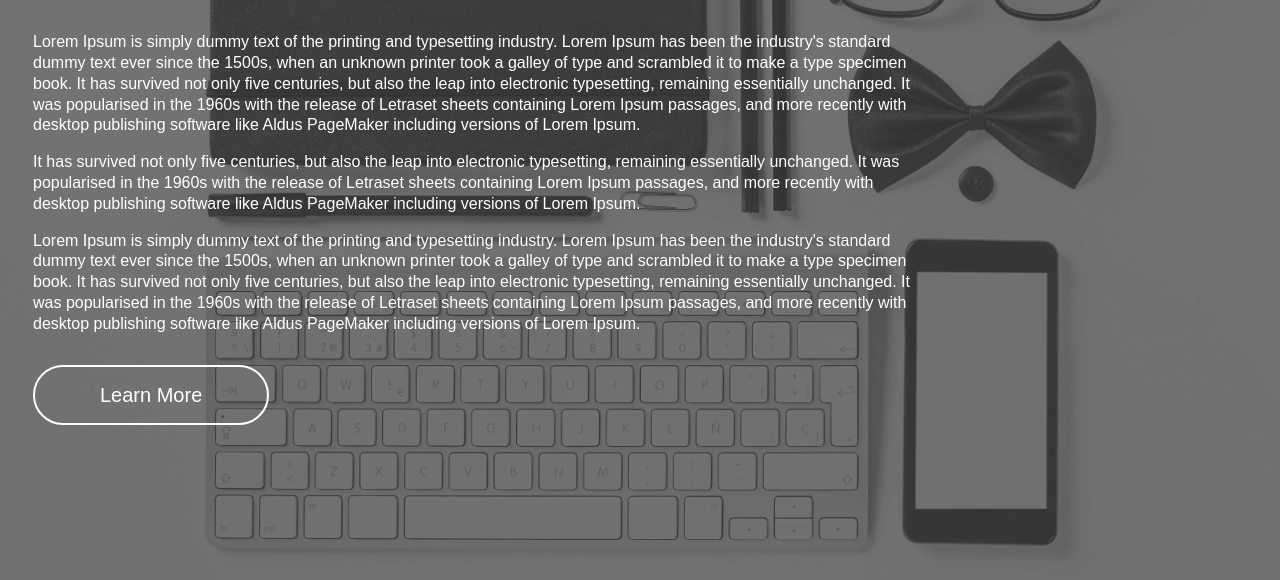
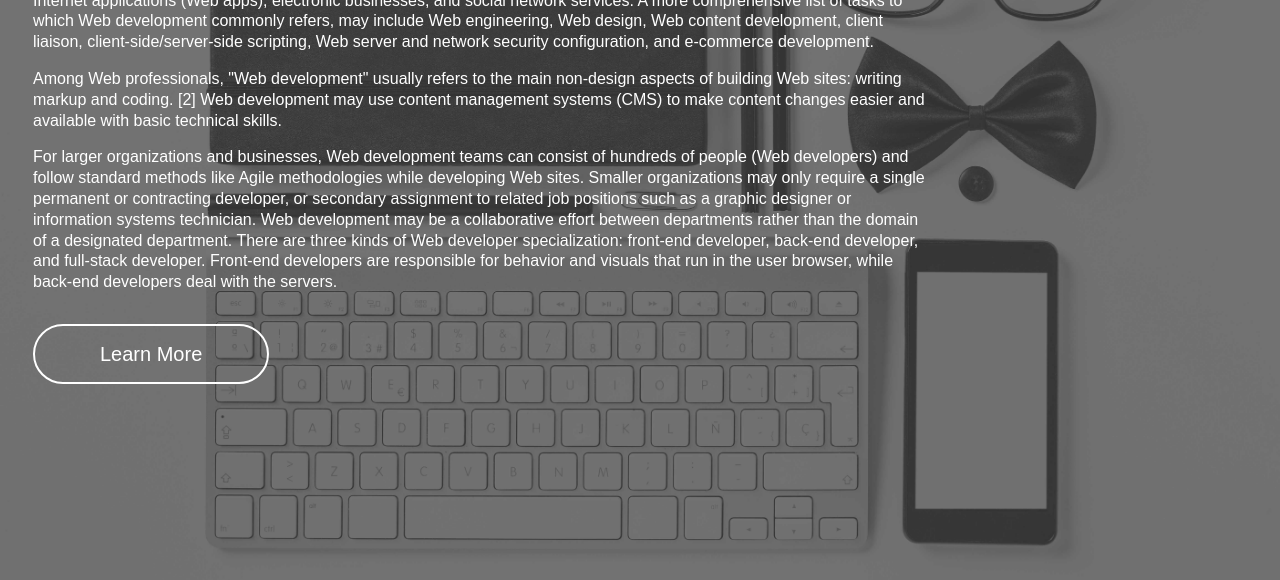
Before and after one commit to laramsj/laradev, a plain HTML site: page 2 - html5 & css3/basic-page/index.html in a window 1280 px wide. Shown: the part 220-800 px from the top of the page. Drawn offline with Linux system fonts and the light colour scheme.

Commit message:
Content edit.
Content edit.

```diff
--- a/2 - html5 & css3/basic-page/css/style.css
+++ b/2 - html5 & css3/basic-page/css/style.css
@@ -1,4 +1,3 @@
-/* Start CSS */
 body{
 	color: #fff;
 	font-family: Arial, Verdana, sans-serif;
--- a/2 - html5 & css3/basic-page/index.html
+++ b/2 - html5 & css3/basic-page/index.html
@@ -12,19 +12,29 @@
   <div id="container">
       <header>
         <!-- Add span  -->
-        <h1>Things and Stuff for Designers.</h1>
+        <h1>Web development History</h1>
       </header>
 
       <main>
-        <p>Lorem Ipsum is simply dummy text of the printing and typesetting industry. Lorem Ipsum has been the industry's standard dummy text ever since the 1500s, when an unknown printer took a galley of type and scrambled it to make a type specimen book. It has survived not only five centuries, but also the leap into electronic typesetting, remaining essentially unchanged. It was popularised in the 1960s with the release of Letraset sheets containing Lorem Ipsum passages, and more recently with desktop publishing software like Aldus PageMaker including versions of Lorem Ipsum.</p>
+        <p>Web development is the work involved in developing a Web site for the Internet (World Wide Web) or an intranet (a private network).
+          [1] Web development can range from developing a simple single static page of plain text to complex Web-based Internet applications
+          (Web apps), electronic businesses, and social network services. A more comprehensive list of tasks to which Web development commonly
+          refers, may include Web engineering, Web design, Web content development, client liaison, client-side/server-side scripting,
+          Web server and network security configuration, and e-commerce development.</p>
 
-        <p>It has survived not only five centuries, but also the leap into electronic typesetting, remaining essentially unchanged. It was popularised in the 1960s with the release of Letraset sheets containing Lorem Ipsum passages, and more recently with desktop publishing software like Aldus PageMaker including versions of Lorem Ipsum.</p>
+          <p>Among Web professionals, "Web development" usually refers to the main non-design aspects of building Web sites: writing markup and coding.
+            [2] Web development may use content management systems (CMS) to make content changes easier and available with basic technical skills.</p>
 
-        <p>Lorem Ipsum is simply dummy text of the printing and typesetting industry. Lorem Ipsum has been the industry's standard dummy text ever since the 1500s, when an unknown printer took a galley of type and scrambled it to make a type specimen book. It has survived not only five centuries, but also the leap into electronic typesetting, remaining essentially unchanged. It was popularised in the 1960s with the release of Letraset sheets containing Lorem Ipsum passages, and more recently with desktop publishing software like Aldus PageMaker including versions of Lorem Ipsum.</p>
+          <p>For larger organizations and businesses, Web development teams can consist of hundreds of people (Web developers) and follow standard
+            methods like Agile methodologies while developing Web sites. Smaller organizations may only require a single permanent or contracting
+            developer, or secondary assignment to related job positions such as a graphic designer or information systems technician. Web
+            development may be a collaborative effort between departments rather than the domain of a designated department. There are
+            three kinds of Web developer specialization: front-end developer, back-end developer, and full-stack developer. Front-end
+            developers are responsible for behavior and visuals that run in the user browser, while back-end developers deal with the servers.</p>
 
         <div>
           <!-- Add button class -->
-           <a href="#" class="button">Learn More</a>
+           <a href="https://en.wikipedia.org/wiki/Web_development" class="button" target="_blank">Learn More</a>
         </div>
       </main>
   </div>
```
